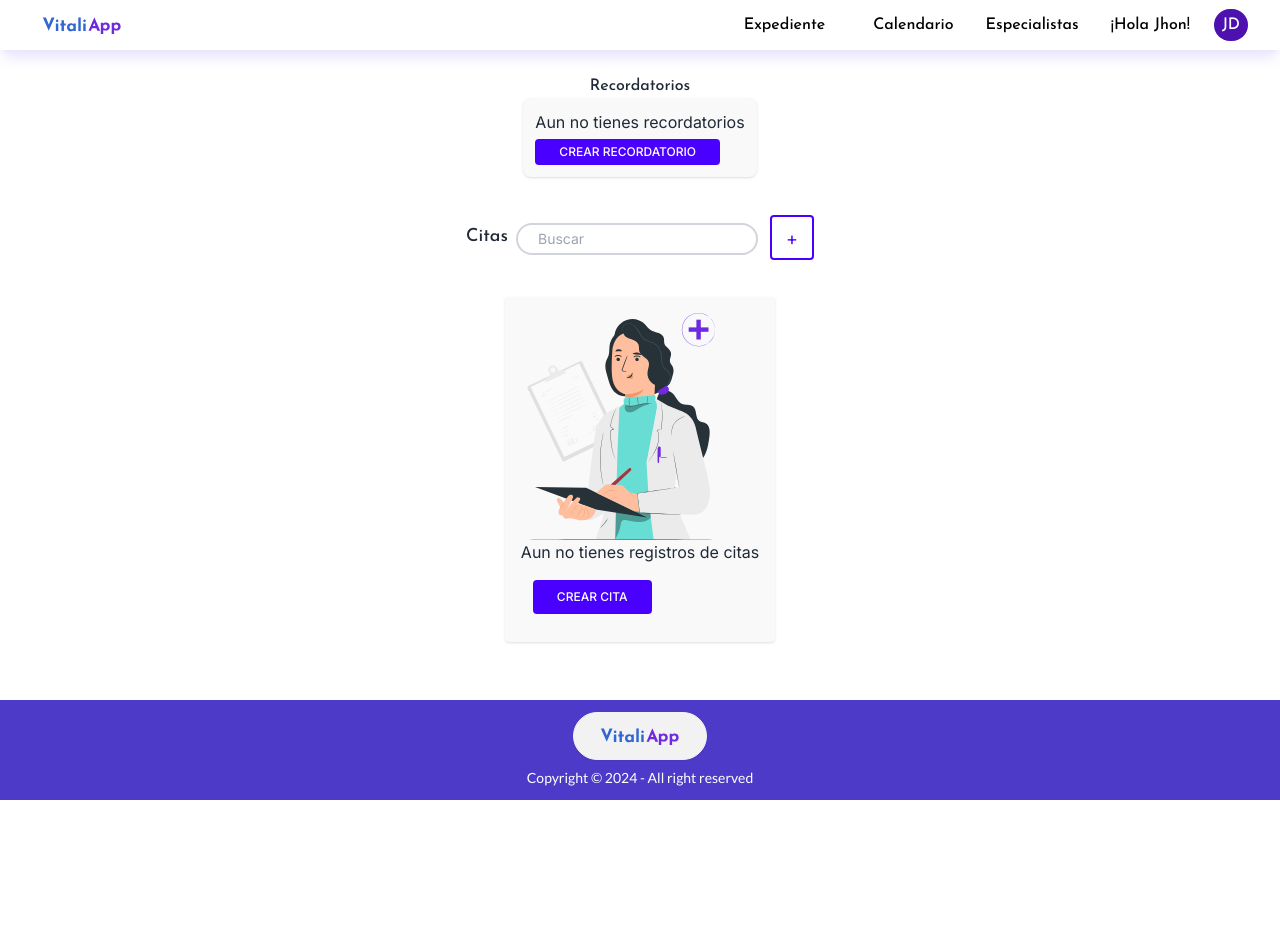
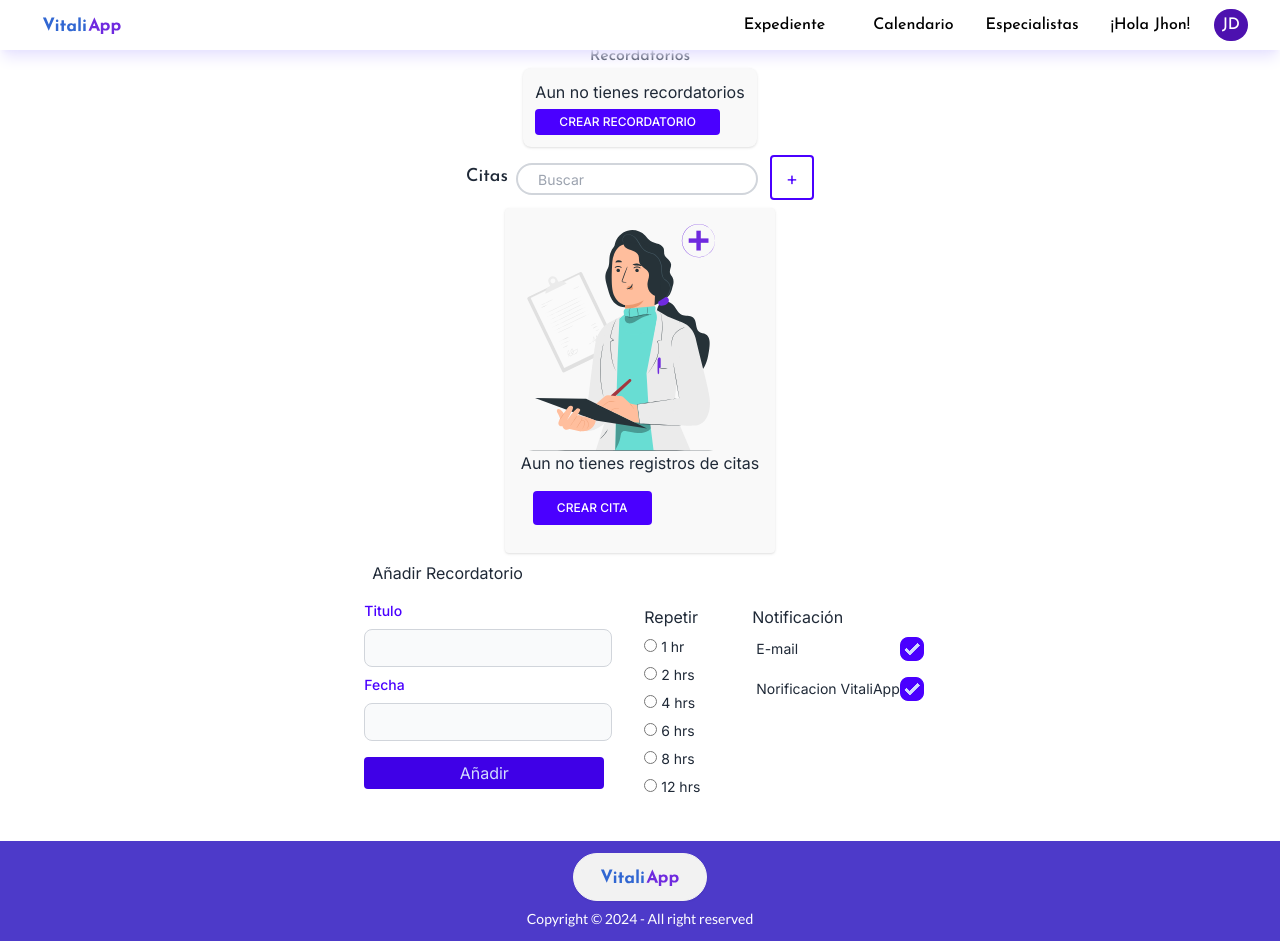
Before and after one commit to cuidat-28js/cuidat-app, a Next.js app: page / in a window 1280 px wide. Before the commit the page ends 800 px from the top, so only its background shows below. Built offline with nearby package versions, Linux system fonts and the light colour scheme.

Commit message:
fixed  reminder modal

```diff
--- a/src/app/components/Reminder.js
+++ b/src/app/components/Reminder.js
@@ -3,24 +3,28 @@
 export default function Reminder() {
     return (
         <React.Fragment>
-            <div className="flex justify-center w-160 m-2">
+            <div className="justify-center flex flex-col w-160 m-2">
+                <div className="ml-6 ">
+                    <h2 className="text-bold">Añadir Recordatorio</h2>
+                </div>
+                <div className="flex flex-row">
                 <div className="w-64 m-4">
                     <div>
-                        <h2>Añadir Recordatorio</h2>
-                    </div>
-                    <div>
-                        <div className="mb-6">
-                            <label for="large-input" class="block mb-2 text-md font-medium text-primary">Titulo</label>
+                        <div className="mb-2">
+                            <label for="large-input" class="block mb-2 text-sm font-medium text-primary">Titulo</label>
                             <input type="text" id="inputTitle" class="block p-1.5 text-gray-900 border border-gray-300 rounded-lg bg-gray-50 text-base"/>
                         </div>
-                        <div className="mb-6">
-                            <label for="large-input" class="block mb-2 text-md font-medium text-primary">Fecha</label>
+                        <div className="mb-2">
+                            <label for="large-input" class="block mb-2 text-sm font-medium text-primary">Fecha</label>
                             <input type="text" id="inputDate" class="block p-1.5 text-gray-900 border border-gray-300 rounded-lg bg-gray-50 text-base"/>
                         </div>
                     </div>
+                    <div className="w-60 mt-4">
+                        <button className="button rounded btn-active btn-block btn-primary py-1">Añadir</button>
+                    </div>
                 </div>
                 <div className="m-2 w-24">
-                    <p className="mt-8">Repetir</p>
+                    <p className="mt-3">Repetir</p>
                     <div className="flex flex-col">
                         <label className=" mt-2 text-sm">
                             <input type="radio" name="bloodtype" value="A+"/> 1 hr
@@ -42,9 +46,9 @@
                         </label>
                     </div>
                 </div>
-                <div className="mx-1 mt-8">
-                    <p className="mt-2">
-                        Notif
+                <div className="mx-1 mt-3">
+                    <p className="mt-2 text-">
+                        Notificación
                     </p>
                     <div>
                         <div className="form-control">
@@ -61,6 +65,7 @@
                         </div>
                     </div>
                 </div>
+                </div>
             </div>
         </React.Fragment>
     )
--- a/src/app/page.js
+++ b/src/app/page.js
@@ -4,6 +4,7 @@
 import Footer from "./components/landing-components/Footer";
 import HomeRemind from "./components/componentsEmpty/HomeRemind";
 import HomeDates from "./components/componentsEmpty/HomeDates";
+import Reminder from "./components/Reminder"
 
 export default function Home() {
   return (
@@ -11,6 +12,7 @@
       <Navbar/>
       <HomeRemind/>
       <HomeDates/>
+      <Reminder/>
       <Footer/>
     </main>
   );
```
